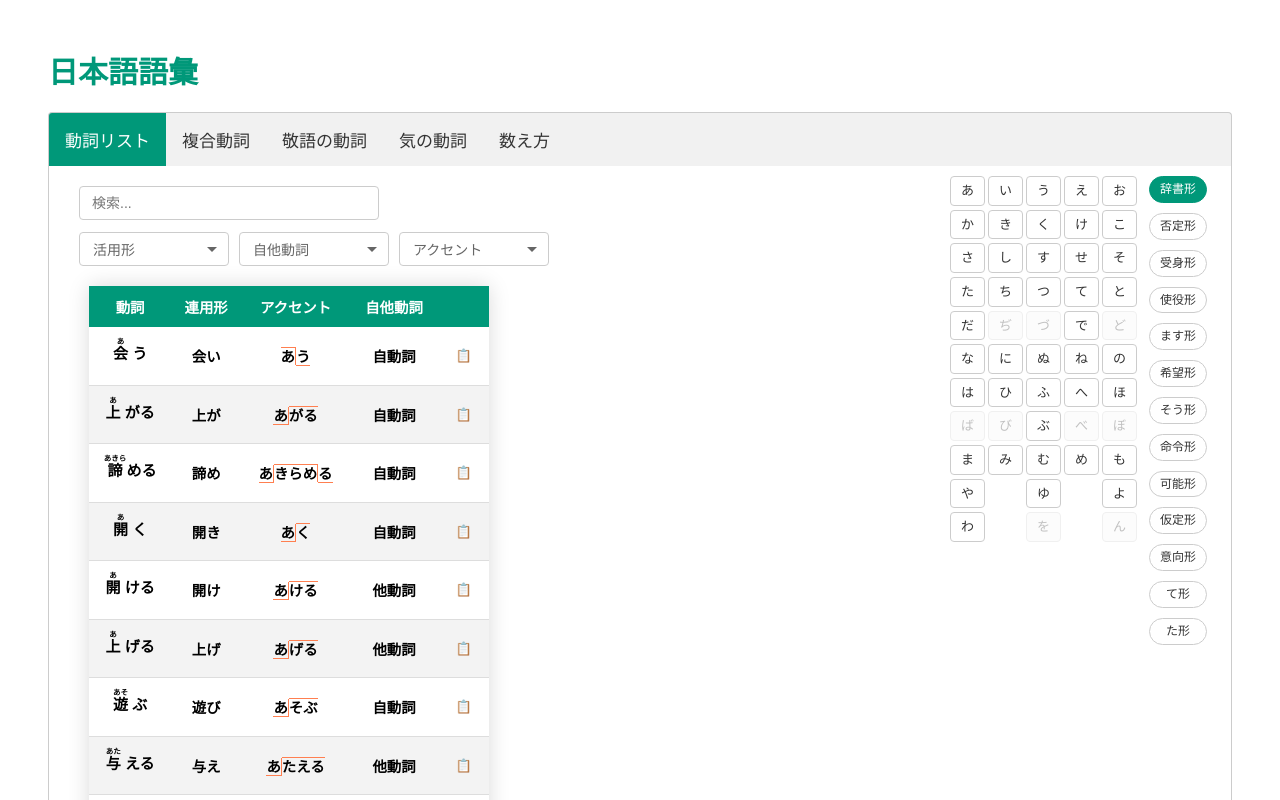
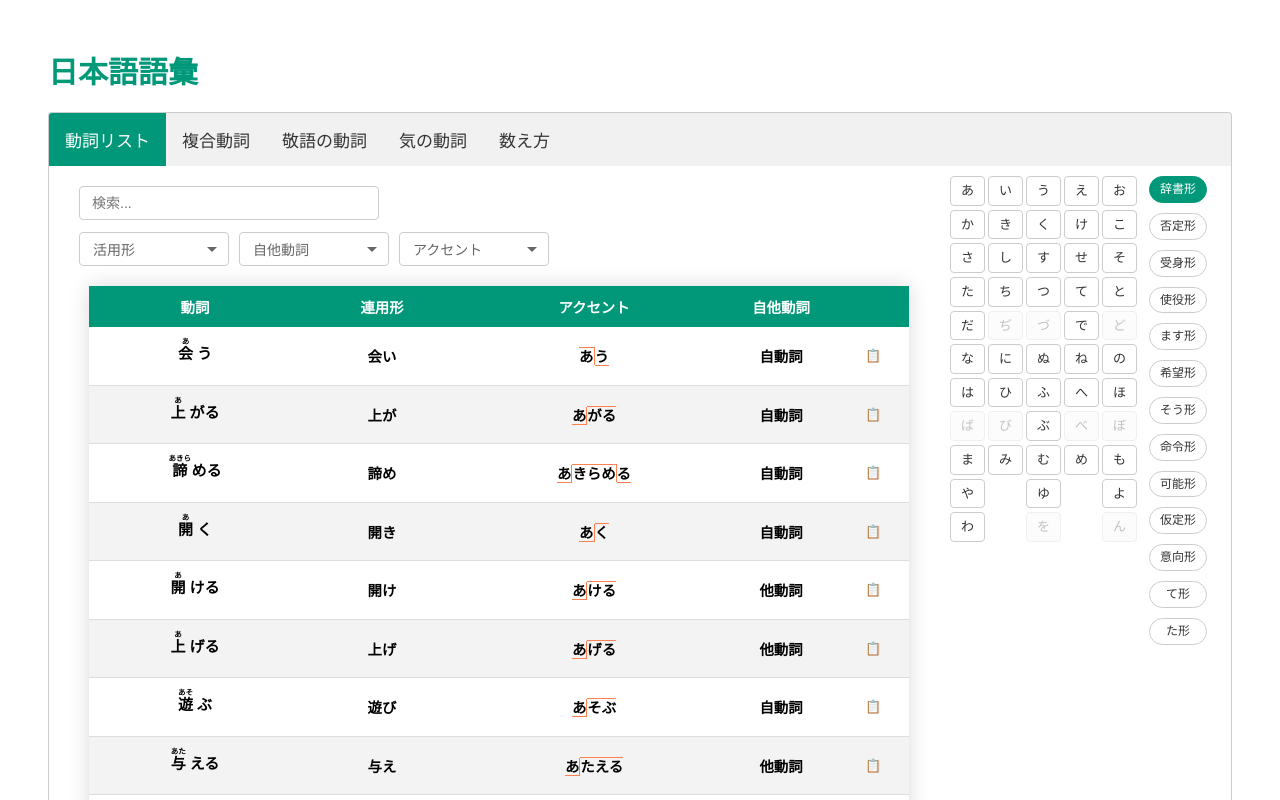
Before and after one commit to JoshuaMChan/japanese_word, a Vue app: page /#verbs in a window 1280 px wide. Shown: the top 800 px of the page. Built offline with nearby package versions, Linux system fonts and the light colour scheme.

Commit message:
fixed width

```diff
--- a/src/assets/style.css
+++ b/src/assets/style.css
@@ -4,6 +4,8 @@
     font-size: 0.9em;
     font-family: sans-serif;
     min-width: 400px;
+    width: auto; /* Auto width based on content */
+    max-width: 100%; /* Don't exceed container width */
     box-shadow: 0 0 20px rgba(0, 12, 0, 0.15);
 }
 
@@ -38,6 +40,37 @@
     overflow-wrap: break-word;
     vertical-align: middle;
     min-height: 3.5em; /* Fixed min-height to prevent height changes when content is hidden */
+}
+
+/* Fixed column widths for verb table to prevent width changes when switching pages */
+.styled-table thead th:nth-child(1),
+.styled-table tbody th:nth-child(1) {
+    min-width: 200px; /* 動詞 */
+    width: auto;
+}
+
+.styled-table thead th:nth-child(2),
+.styled-table tbody th:nth-child(2) {
+    min-width: 150px; /* 連用形 */
+    width: auto;
+}
+
+.styled-table thead th:nth-child(3),
+.styled-table tbody th:nth-child(3) {
+    min-width: 250px; /* アクセント */
+    width: auto;
+}
+
+.styled-table thead th:nth-child(4),
+.styled-table tbody th:nth-child(4) {
+    min-width: 100px; /* 自他動詞 */
+    width: auto;
+}
+
+.styled-table thead th:nth-child(5),
+.styled-table tbody th:nth-child(5) {
+    min-width: 60px; /* Copy button */
+    width: auto;
 }
 
 .styled-table tbody tr.active-row {
@@ -283,6 +316,7 @@ h1 {
 .layout-main {
     flex: 1 1 auto;
     min-width: 0; /* Prevent table from breaking layout */
+    overflow-x: auto; /* Allow horizontal scroll if needed */
 }
 
 /* Right control panel, close to table */
```
